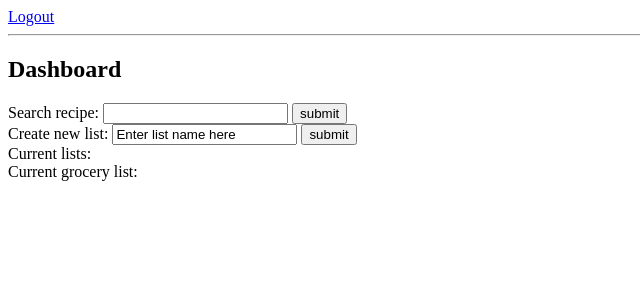
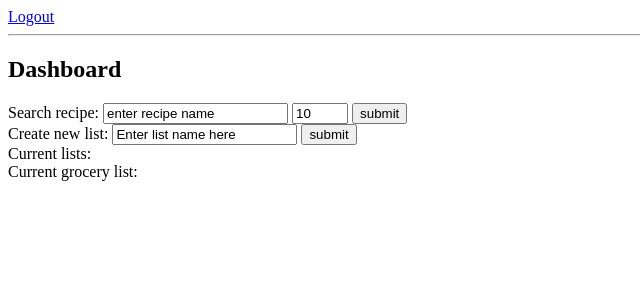
Before and after one commit to cgsarfati/Aislander, a Flask app: page /dashboard in a window 1280 px wide. Shown: the top 300 px of the page, without its empty margins (0-640 px from the left). Run offline with Flask 2, Linux system fonts and the light colour scheme; the visitor is signed in with stand-in values (Sample User, id 1); data comes from the database, SQL or seed files in the repository; data that the repository does not hold is empty; some libraries are stand-ins or nearby versions.

Commit message:
added number of search results tab

```diff
--- a/helper_functions.py
+++ b/helper_functions.py
@@ -69,7 +69,7 @@ def check_if_cuisine_exists(cuisine_name):
 def add_aisle(aisle_name):
     """Adds recipe's ingredient's aisle to Aisle table in DB."""
 
-    new_aisle = Aisle(aisle_name)
+    new_aisle = Aisle(aisle_name=aisle_name)
     db.session.add(new_aisle)
     db.session.commit()
 
@@ -111,13 +111,16 @@ def add_ingredients(recipe_id, ingredients_info):
             if not aisle_exists:
                 new_aisle = add_aisle(aisle_name)
                 new_ingredient.aisle_id = new_aisle.aisle_id
-
-            new_ingredient.aisle_id = aisle_exists.aisle_id
+            else:
+                new_ingredient.aisle_id = aisle_exists.aisle_id
 
             # At this point, new_ingredient should have an aisle_id
             # Add completed new_ingredient to DB
             db.session.add(new_ingredient)
+            print "added", ingredient_info['name']
             db.session.commit()
+        else:
+            print "not adding", ingredient_info['name']
 
         # Add to RecipeIngredient middle table
         add_recipe_ingredient(recipe_id, ingredient_id, ingredient_info['unit'],
@@ -153,6 +156,7 @@ def add_recipe(recipe_id):
     """ Adds recipe to Recipes table as well as appending its ingredients and
     cuisines to the Ingredient, Cuisine, and RecipeIngredient tables. """
 
+    print "adding recipe"
     # Get info from API and store as json
     info_response = requests.get(
         'https://spoonacular-recipe-food-nutrition-v1.p.mashape.com/recipes/'
@@ -178,7 +182,7 @@ def add_recipe(recipe_id):
     return new_recipe
 
 
-def add_user_to_db(username, email, password):
+def add_user(username, email, password):
     """Adds user to Users table in DB. Returns instantiated user object."""
 
     new_user = User(username=username, email=email, password=password)
@@ -211,7 +215,8 @@ def add_new_list(user_id, list_name):
 
 
 def add_to_list(recipe_id, list_id):
-    """ Adds recipe ingredients to ListIngredient table. """
+    """ Adds chosen recipe's ingredients to ListIngredient table in DB. Return
+    a list of ListIngredient objects. """
 
     # Get list of recipe_ingredient objects that have ing_ids, meas, and units
     recipe_ingredients = (RecipeIngredient.query
@@ -219,7 +224,7 @@ def add_to_list(recipe_id, list_id):
                           .all()
                           )
 
-    # This will be appended with new ListIngredient objects
+    # Create empty list, which will be appended with new ListIngredient objects
     updated_list_ingredients = []
 
     for recipe_ingredient in recipe_ingredients:
--- a/server.py
+++ b/server.py
@@ -135,7 +135,7 @@ def process_registration_form():
         return redirect("/")
 
     # Add user to DB & session
-    new_user = helper_functions.add_user_to_db(username, email, password)
+    new_user = helper_functions.add_user(username, email, password)
     flash("Thanks for registering {}!".format(username))
     session["user_id"] = new_user.user_id
 
@@ -205,9 +205,10 @@ def process_recipe_search():
 
     # Unpack info from ajax
     recipe_search = request.args["recipe_search"]
+    number_of_results = request.args["number_of_results"]
 
     # Set up parameters for API call, then call Spoonacular API
-    payload = {'query': recipe_search, 'number': 5}
+    payload = {'query': recipe_search, 'number': number_of_results}
     spoonacular_endpoint = 'https://spoonacular-recipe-food-nutrition-v1.p.mashape.com/recipes/search'
     response = requests.get(spoonacular_endpoint,
                             params=payload,
@@ -239,7 +240,8 @@ def process_recipe_search():
 @app.route("/bookmark.json", methods=["POST"])
 @login_required
 def process_recipe_bookmark_button():
-    """ Adds recipe to DB, returns success message. """
+    """Adds bookmark to DB, returning either a success or error message
+    back to ajax success function."""
 
     # Unpack info from ajax
     recipe_id = request.form["recipe_id"]
@@ -272,13 +274,13 @@ def process_recipe_bookmark_button():
 def process_add_to_list_button():
     """ Adds recipe ingredients to ListIngredient table. """
 
+    print "Adding ingredients to grocery list... "
     # Unpack info from .js
     recipe_id = request.form['recipeId']
     list_id = request.form['listId']
 
-    # Check if recipe in DB. if not, add. In this process, the RecipeIngredient
-    # table will be populated, allowing you to get relevant info.
-    current_recipe = Recipe.query.filter(Recipe.recipe_id == recipe_id).first()
+    # Add recipe to DB if it does not already exist.
+    current_recipe = helper_functions.check_if_recipe_exists(recipe_id)
 
     if not current_recipe:
         current_recipe = helper_functions.add_recipe(recipe_id)
@@ -286,14 +288,15 @@ def process_add_to_list_button():
     # Add ingredients to current list, returns list of ListIngredient objects
     list_ingredients = helper_functions.add_to_list(recipe_id, list_id)
 
-    # Create a dictionary that sends ingredient name, meas, and quant
-    # back to ajax success function
+    # Construct a dictionary that sends ingredient name, meas, and quant
+    # back to ajax success fn
     ingredient_info = {"list_ingredients": []}
 
     # FORMAT EXAMPLE:
-    # per list item in ingredient_info above:
+    # per list item in dict above:
     #
-    # new_ingredient = {'mass_qty': mass_qty,
+    # new_ingredient = {
+    #                   'mass_qty': mass_qty,
     #                   'meas_unit': meas_unit,
     #                   'ingredient': {
     #                     'name': name,
@@ -309,8 +312,16 @@ def process_add_to_list_button():
 
         new_ingredient["ingredient"] = {}
         new_ingredient["ingredient"]["name"] = ingredient.ingredient.ing_name
-        new_ingredient["ingredient"]["aisle_name"] = ingredient.ingredient.aisle.aisle_name
-        new_ingredient["ingredient"]["aisle_id"] = str(ingredient.ingredient.aisle.aisle_id)
+        new_ingredient["ingredient"]["aisle_name"] = (ingredient
+                                                      .ingredient
+                                                      .aisle
+                                                      .aisle_name
+                                                      )
+        new_ingredient["ingredient"]["aisle_id"] = str(ingredient
+                                                       .ingredient
+                                                       .aisle
+                                                       .aisle_id
+                                                       )
 
         ingredient_info["list_ingredients"].append(new_ingredient)
 
--- a/static/js/add-ingredients-to-list.js
+++ b/static/js/add-ingredients-to-list.js
@@ -12,8 +12,6 @@ function DisplayUpdatedGroceryList(results) {
     $('.grocery-list[data-list-id=' + listId + '] ul').each(function () {
         existingAisleIds.push(this.id);
     });
-
-    console.log(existingAisleIds);
 
     // loop through ingredients and append <li> ingredient to aisle
     for (var i = 0; i < ingredientInfo.length; i++) {
--- a/static/js/search-result.js
+++ b/static/js/search-result.js
@@ -39,6 +39,7 @@ function handleSearchResults(evt) {
     // package up info from user input
     var formInputs = {
         "recipe_search": $("#recipe-search").val(),
+        "number_of_results": $("#search-quantity").val(),
     };
 
     // send info to server
--- a/templates/dashboard.html
+++ b/templates/dashboard.html
@@ -8,7 +8,8 @@
 
   <!-- RECIPE SEARCH FORM -->
   <form action="/dashboard.json" id="search-result">
-    Search recipe: <input type="text" id="recipe-search">
+    Search recipe: <input type="text" id="recipe-search" value="enter recipe name">
+    <input type="number" id="search-quantity" value="10" min="1" max="20">
     <input type="submit" id="submit-search" value="submit">
   </form>
 
```
